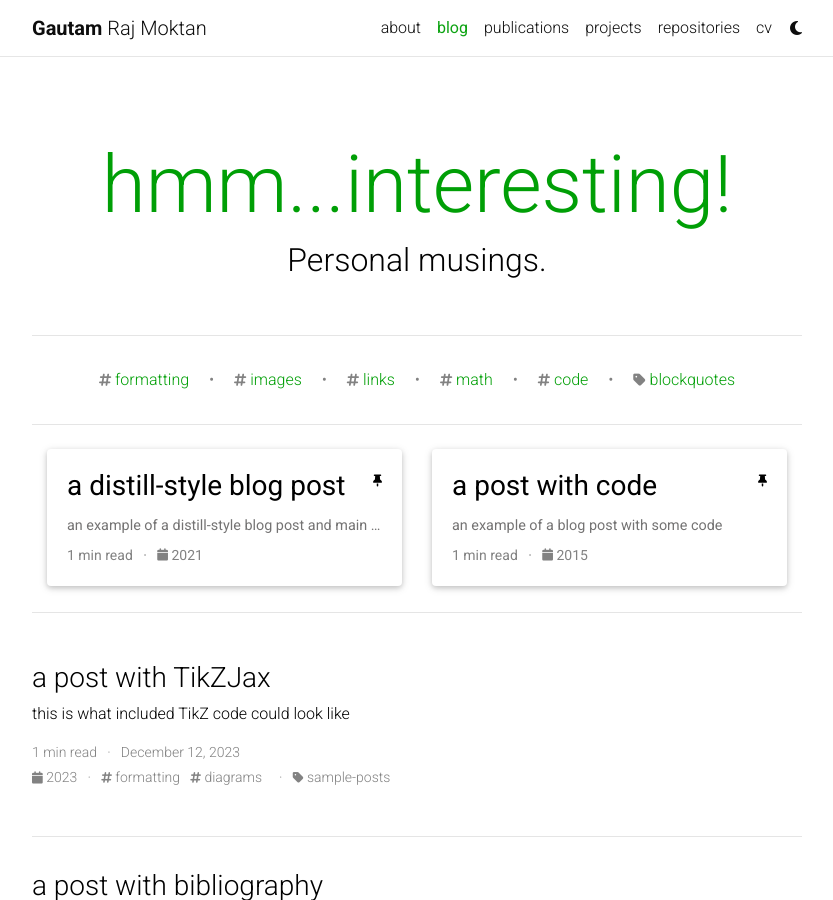
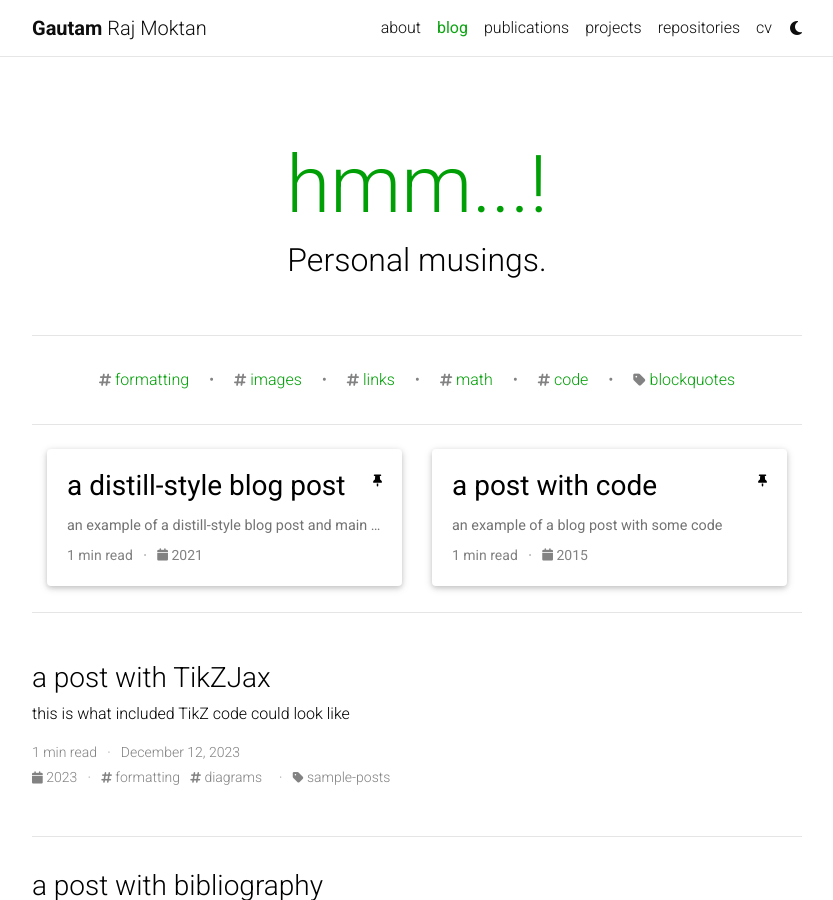
Before and after one commit to grmoktan/grmoktan.github.io, a Jekyll site: the page built from _pages/blog.md, in a window 1280 px wide and 900 px high. Shown: the whole window, without its empty margins (223-1056 px from the left). Built offline with Jekyll 4.4.1, drawn with Linux system fonts in a browser that asks for light colours; the list of posts is cut into pages by our own code; comment, search, counter and statistics services are not loaded; a style sheet for code colours, icons or effects is not loaded.

```diff
--- a/_config.yml
+++ b/_config.yml
@@ -124,7 +124,7 @@
 # Blog
 # -----------------------------------------------------------------------------
 
-blog_name: hmm...interesting!  # blog_name will be displayed in your blog page
+blog_name: hmm...!  # blog_name will be displayed in your blog page
 blog_description: Personal musings.
 permalink: /blog/:year/:title/
 
```
